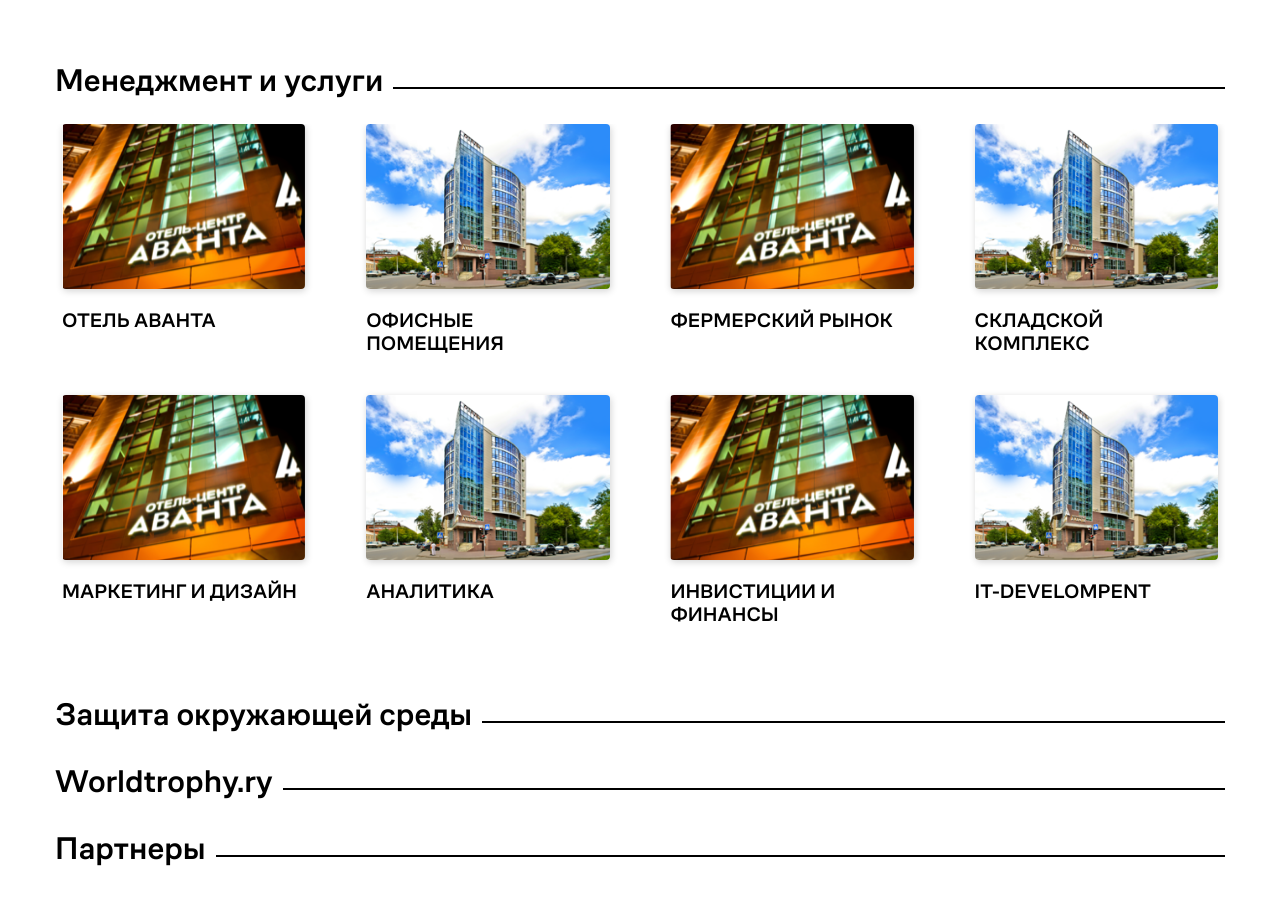
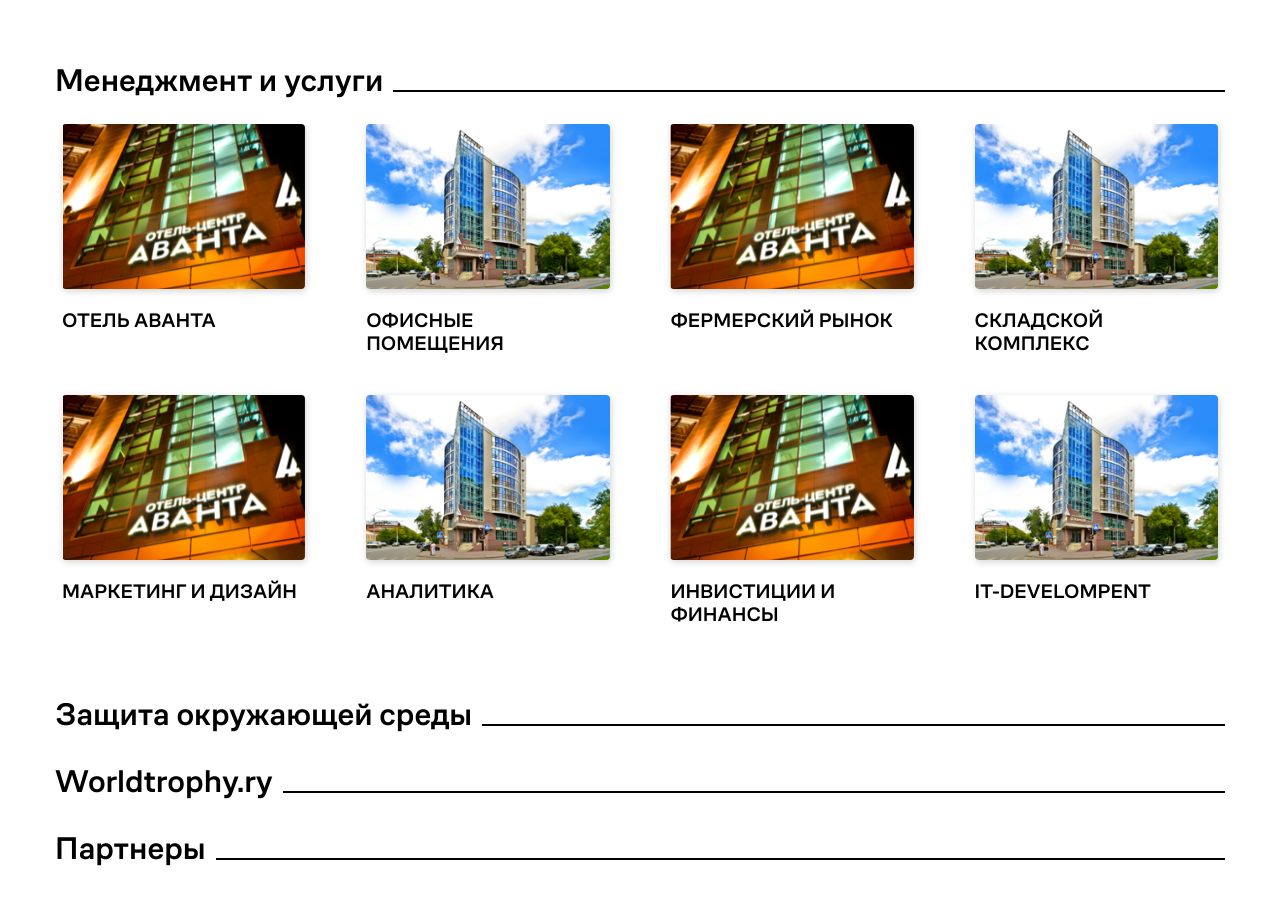
Before and after one commit to davlatsultonov/landing-sinerga, a plain HTML site: page index.html in a window 1280 px wide. Shown: the part 1034-1938 px from the top of the page. Drawn offline with Linux system fonts and the light colour scheme.

Commit message:
Поправил стили линии заголовков

```diff
--- a/css/styles.css
+++ b/css/styles.css
@@ -57,21 +57,24 @@ body {
     line-height: 37px;
     margin: 30px 0 25px;
     font-weight: 500;
+    overflow: hidden;
 }
 
-.heading--with-line {
-    display: flex;
+.heading--with-line span{
+    position: relative;
 }
 
-.heading--with-line::after {
+.heading--with-line span::after {
     content: '';
     display: block;
     height: 2px;
     background-color: #000;
-    flex-grow: 1;
-    align-self: flex-end;
-    margin-bottom: 10px;
+    position: absolute;
+    right: 0;
+    width: 1000%;
+    left: 100%;
     margin-left: 10px;
+    bottom: 8px;
 }
 
 /* card */
@@ -221,4 +224,10 @@ body {
         font-size: 16px;
         line-height: 18px;
     }
+
+    .heading {
+        font-size: 28px;
+        line-height: 36px;
+        margin-bottom: 15px;
+    }
 }
--- a/index.html
+++ b/index.html
@@ -19,7 +19,7 @@
     </header>
     <div class="content container">
         <h1 class="heading heading--with-line">
-            Девелопмент
+            <span>Девелопмент</span>
         </h1>
         <div class="cards-wrapper cols-group cols-group--col-4">
             <div class="card cols-group__item">
@@ -105,7 +105,7 @@
         </div>
 
         <h1 class="heading heading--with-line">
-            Производство
+            <span>Производство</span>
         </h1>
         <div class="cards-wrapper cols-group cols-group--col-3">
             <div class="card cols-group__item">
@@ -141,7 +141,7 @@
         </div>
 
         <h1 class="heading heading--with-line">
-            Менеджмент и услуги
+            <span>Менеджмент и услуги</span>
         </h1>
 
         <div class="cards-wrapper cols-group cols-group--col-4">
@@ -196,13 +196,13 @@
         </div>
 
         <h1 class="heading heading--with-line">
-            Защита окружающей среды
+            <span>Защита окружающей среды</span>
         </h1>
         <h1 class="heading heading--with-line">
-            Worldtrophy.ry
+            <span>Worldtrophy.ry</span>
         </h1>
         <h1 class="heading heading--with-line">
-            Партнеры
+            <span>Партнеры</span>
         </h1>
     </div>
     <footer class="footer">
```
